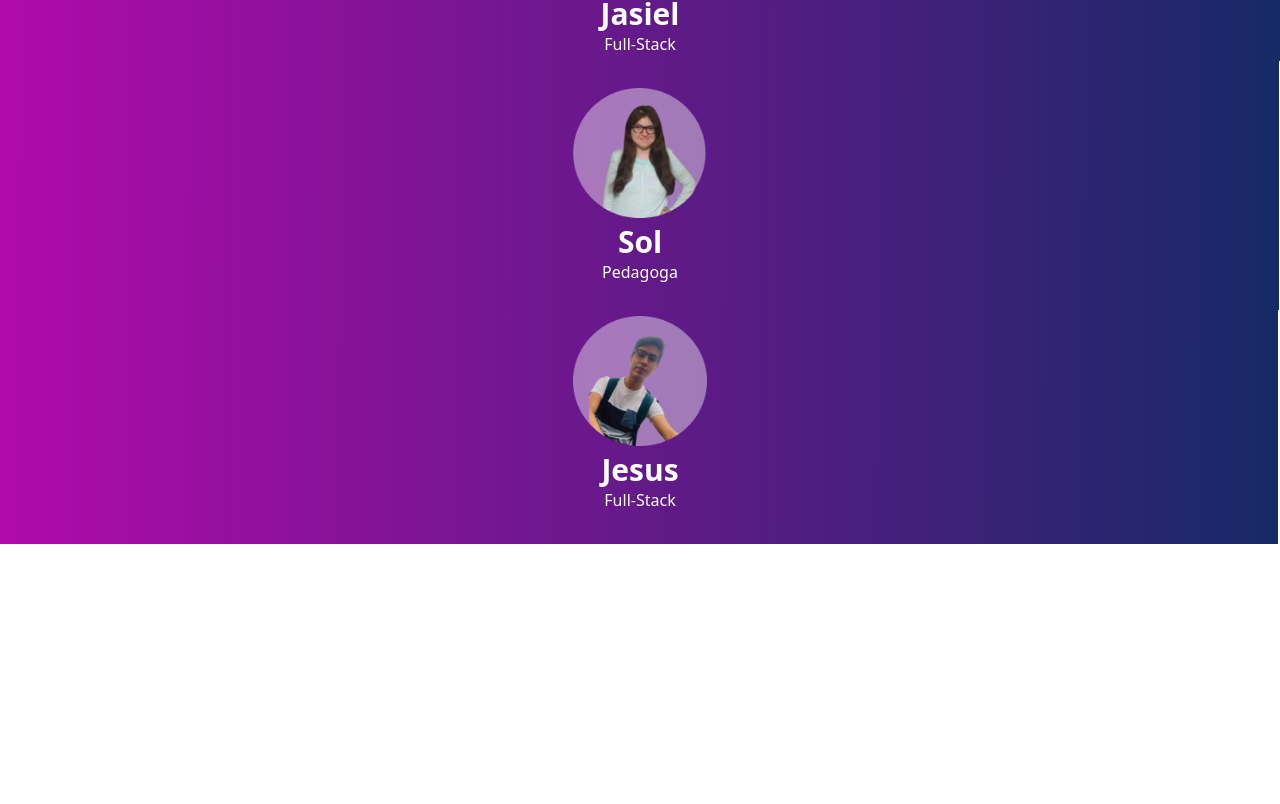
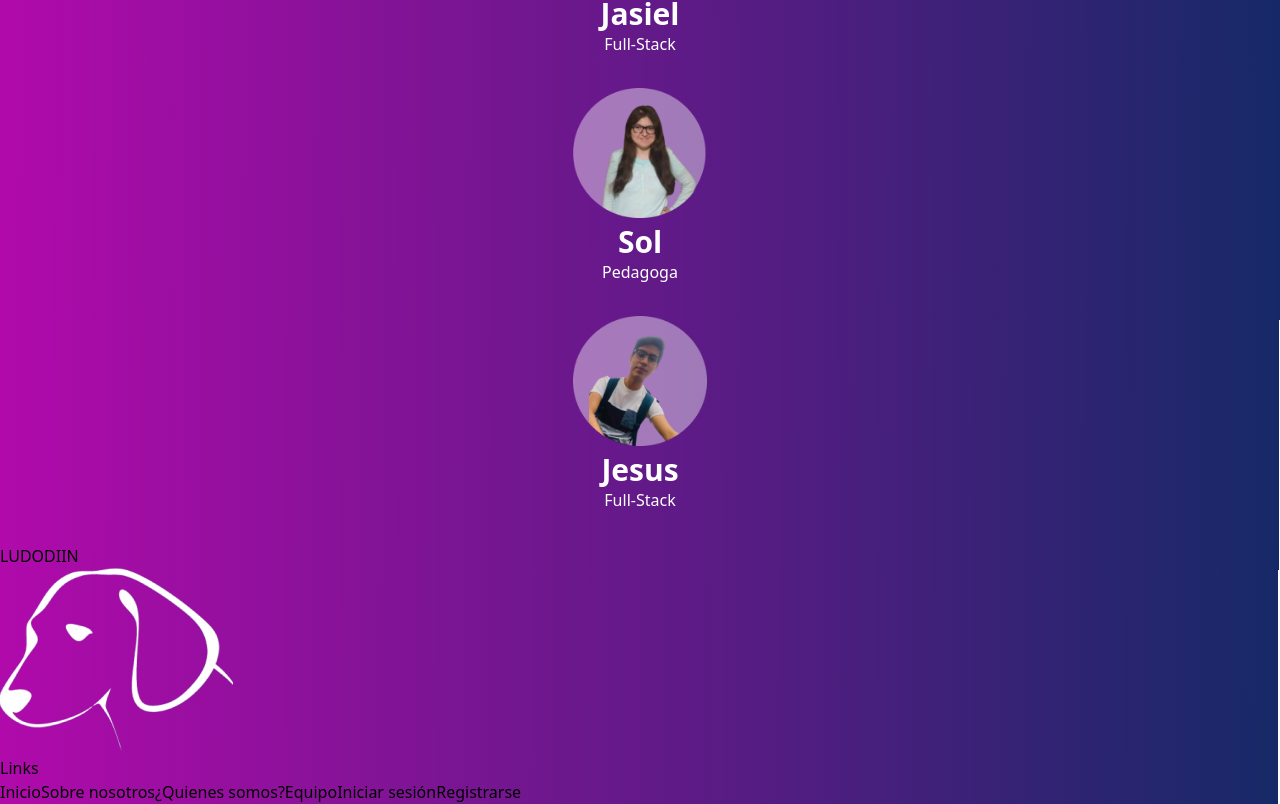
Before and after one commit to jesusrpd/LUDODIIN-FRONTEDN, a Next.js app: page / in a window 1280 px wide. Shown: the part 448-1252 px from the top of the page. Before the commit the page ends 992 px from the top, so only its background shows below. Built offline with nearby package versions, Linux system fonts and the light colour scheme.

Commit message:
parte del footer

```diff
--- /dev/null
+++ b/components/footer/Link.jsx
@@ -0,0 +1,3 @@
+export const Link = ({src,text}) => (
+  <a href={src}>{text}</a>
+)
--- a/pages/index.js
+++ b/pages/index.js
@@ -2,7 +2,9 @@ import DavidImg from "../public/assets/imgTeam/David.png";
 import JasielImg from "../public/assets/imgTeam/Jasiel.png";
 import SolImg from "../public/assets/imgTeam/Sol.png";
 import JesusImg from "../public/assets/imgTeam/Jesus.png";
+import LudodiinImg from '../public/assets/ludodiin.png';
 import Img from 'next/image';
+import { Link } from "../components/footer/Link";
 
 export default function Home() {
   const teamData = [
@@ -29,7 +31,8 @@ export default function Home() {
   ];
 
   return (
-    <div className="w-full h-fit text-center">
+    <>
+      <div className="w-full h-fit text-center">
       <h2 className="text-white font-bold text-5xl">Equipo</h2>
       {teamData.map((user) => (
         <div key={user.name} className="my-8">
@@ -38,6 +41,18 @@ export default function Home() {
           <h1 className="text-white text-base">{user.rol}</h1>
         </div>
       ))}
-    </div>
+      </div>
+      <footer>
+        <h2>LUDODIIN</h2>
+        <Img src={LudodiinImg} width={233} height={182}/>
+        <h3>Links</h3>
+        <Link src="#inicio" text="Inicio"/>
+        <Link src="#sobrenosotros" text="Sobre nosotros"/>
+        <Link src="#quienessomos" text="¿Quienes somos?"/>
+        <Link src="#equipo" text="Equipo"/>
+        <Link src="#iniciarsesion" text="Iniciar sesión"/>
+        <Link src="#registrarse" text="Registrarse"/>
+      </footer>
+    </>
   );
 }
```
Also changed, not shown: public/assets/ludodiin.png (added).
